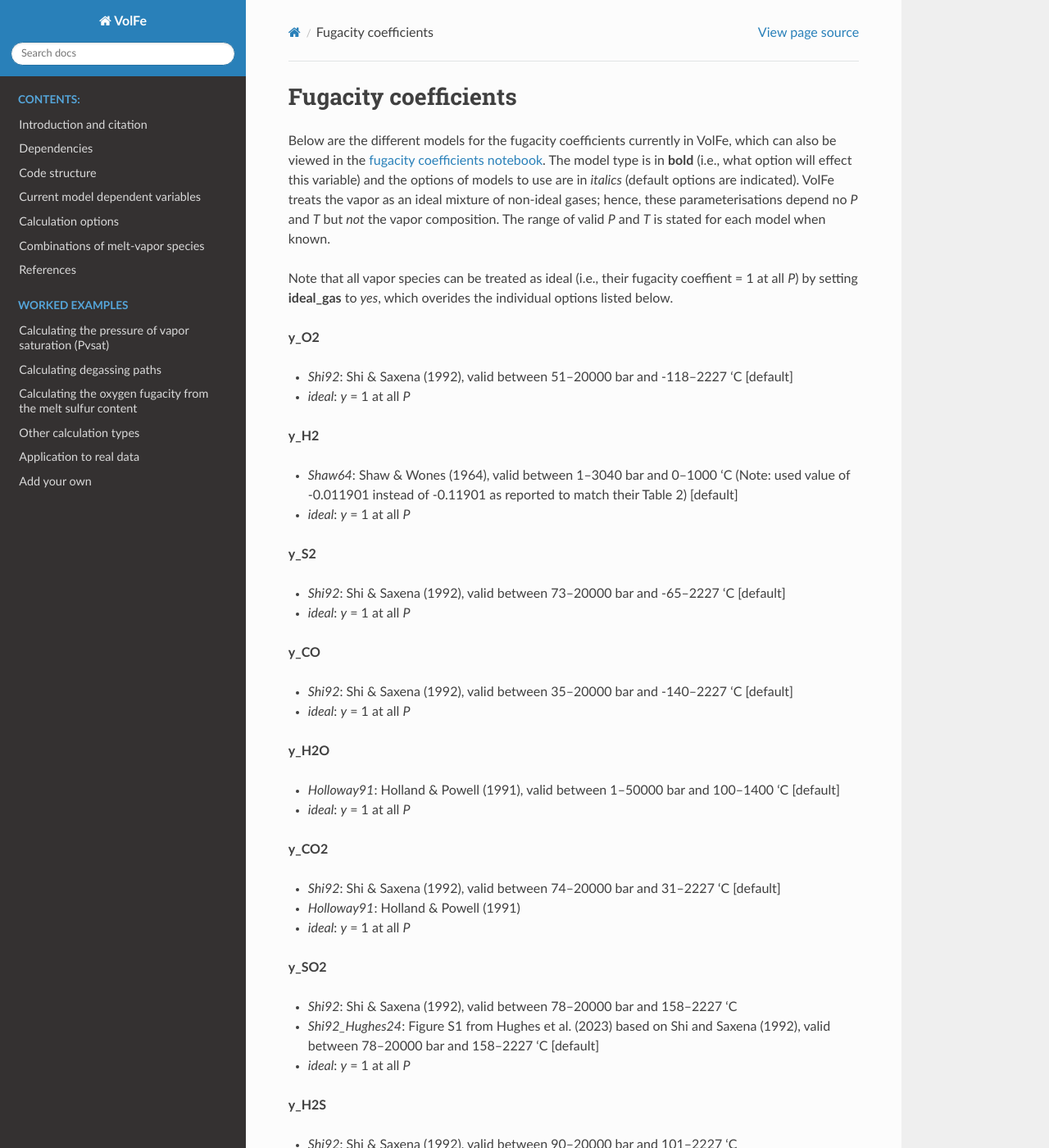
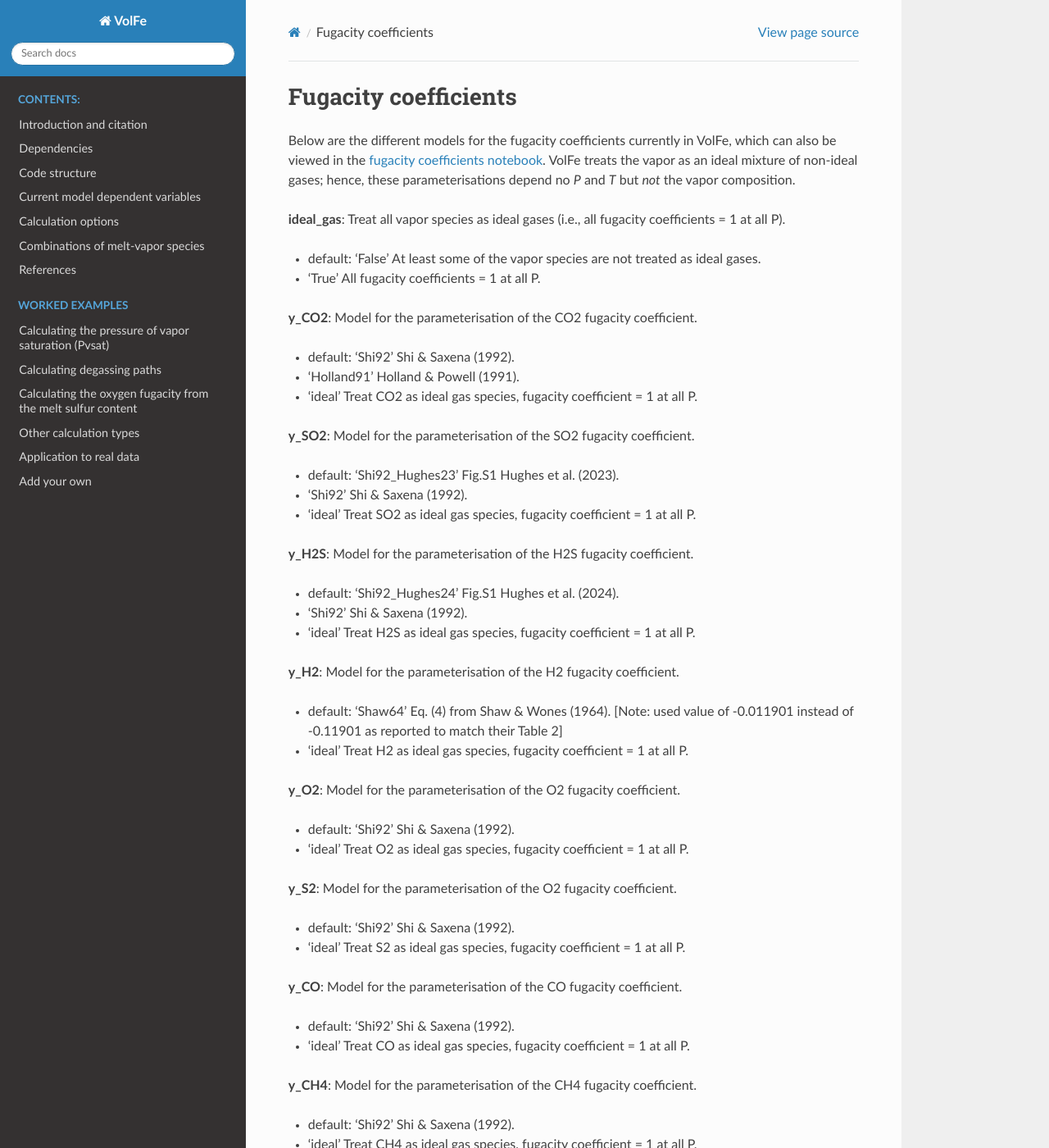
Before and after one commit to eryhughes/VolFe, a Sphinx documentation site: the page built from docs/mdv/mdv_fugacity_coefficients.rst, in a window 1280 px wide and 1400 px high. Shown: the whole window at 82% size. Built offline with Sphinx 7.4.7 and the Read the Docs theme 2.0.0, drawn with Linux system fonts in a browser that asks for light colours; some of the changed text lies outside the part shown.

Commit message:
Update mdv_fugacity_coefficients.rst

```diff
--- a/docs/mdv/mdv_fugacity_coefficients.rst
+++ b/docs/mdv/mdv_fugacity_coefficients.rst
@@ -3,89 +3,82 @@ Fugacity coefficients
 ===================================================================================
 
 Below are the different models for the fugacity coefficients currently in VolFe, which can also be viewed in the :doc:`fugacity coefficients notebook <FugCoeff>`.
-The model type is in **bold** (i.e., what option will effect this variable) and the options of models to use are in *italics* (default options are indicated).
 VolFe treats the vapor as an ideal mixture of non-ideal gases; hence, these parameterisations depend no *P* and *T* but *not* the vapor composition.
-The range of valid *P* and *T* is stated for each model when known.
 
-Note that all vapor species can be treated as ideal (i.e., their fugacity coeffient = 1 at all *P*) by setting **ideal_gas** to *yes*, which overides the individual options listed below.
+**ideal_gas**: Treat all vapor species as ideal gases (i.e., all fugacity coefficients = 1 at all P).
 
+- default: 'False' At least some of the vapor species are not treated as ideal gases.
 
-**y_O2**
+- 'True' All fugacity coefficients = 1 at all P.
 
-- *Shi92*: Shi & Saxena (1992), valid between 51–20000 bar and -118–2227 'C [default]
+**y_CO2**: Model for the parameterisation of the CO2 fugacity coefficient.
 
-- *ideal*: *y* = 1 at all *P*
+- default: 'Shi92' Shi & Saxena (1992).
 
+- 'Holland91' Holland & Powell (1991).
 
-**y_H2**
+- 'ideal' Treat CO2 as ideal gas species, fugacity coefficient = 1 at all P.
 
-- *Shaw64*: Shaw & Wones (1964), valid between 1–3040 bar and 0–1000 'C (Note: used value of -0.011901 instead of -0.11901 as reported to match their Table 2) [default]
+**y_SO2**: Model for the parameterisation of the SO2 fugacity coefficient.
 
-- *ideal*: *y* = 1 at all *P*
+- default: 'Shi92_Hughes23' Fig.S1 Hughes et al. (2023).
 
+- 'Shi92' Shi & Saxena (1992).
 
-**y_S2**
+- 'ideal' Treat SO2 as ideal gas species, fugacity coefficient = 1 at all P.
 
-- *Shi92*: Shi & Saxena (1992), valid between 73–20000 bar and -65–2227 'C [default]
+**y_H2S**: Model for the parameterisation of the H2S fugacity coefficient.
 
-- *ideal*: *y* = 1 at all *P*
+- default: 'Shi92_Hughes24' Fig.S1 Hughes et al. (2024).
 
+- 'Shi92' Shi & Saxena (1992).
 
-**y_CO**
+- 'ideal' Treat H2S as ideal gas species, fugacity coefficient = 1 at all P.
 
-- *Shi92*: Shi & Saxena (1992), valid between 35–20000 bar and -140–2227 'C [default]
+**y_H2**: Model for the parameterisation of the H2 fugacity coefficient.
 
-- *ideal*: *y* = 1 at all *P*
+- default: 'Shaw64' Eq. (4) from Shaw & Wones (1964). [Note: used value of -0.011901 instead of -0.11901 as reported to match their Table 2]
 
+- 'ideal' Treat H2 as ideal gas species, fugacity coefficient = 1 at all P.
 
-**y_H2O**
+**y_O2**: Model for the parameterisation of the O2 fugacity coefficient.
 
-- *Holloway91*: Holland & Powell (1991), valid between 1–50000 bar and 100–1400 'C  [default]
+- default: 'Shi92' Shi & Saxena (1992).
 
-- *ideal*: *y* = 1 at all *P*
+- 'ideal' Treat O2 as ideal gas species, fugacity coefficient = 1 at all P.
 
+**y_S2**: Model for the parameterisation of the O2 fugacity coefficient.
 
-**y_CO2**
+- default: 'Shi92' Shi & Saxena (1992).
 
-- *Shi92*: Shi & Saxena (1992), valid between 74–20000 bar and 31–2227 'C [default]
+- 'ideal' Treat S2 as ideal gas species, fugacity coefficient = 1 at all P.
 
-- *Holloway91*: Holland & Powell (1991)
+**y_CO**: Model for the parameterisation of the CO fugacity coefficient.
 
-- *ideal*: *y* = 1 at all *P*
+- default: 'Shi92' Shi & Saxena (1992).
 
+- 'ideal' Treat CO as ideal gas species, fugacity coefficient = 1 at all P.
 
-**y_SO2**
+**y_CH4**: Model for the parameterisation of the CH4 fugacity coefficient.
 
-- *Shi92*: Shi & Saxena (1992), valid between 78–20000 bar and 158–2227 'C
+- default: 'Shi92' Shi & Saxena (1992).
 
-- *Shi92_Hughes24*: Figure S1 from Hughes et al. (2023) based on Shi and Saxena (1992), valid between 78–20000 bar and 158–2227 'C [default]
+- 'ideal' Treat CH4 as ideal gas species, fugacity coefficient = 1 at all P.
 
-- *ideal*: *y* = 1 at all *P*
+**y_H2O** : Model for the parameterisation of the H2O fugacity coefficient.
 
+- default: 'Holland91' Holland & Powell (1991).
 
-**y_H2S**
+- 'ideal' Treat H2O as ideal gas species, fugacity coefficient = 1 at all P.
 
-- *Shi92*: Shi & Saxena (1992), valid between 90–20000 bar and 101–2227 'C
+**y_OCS**: Model for the parameterisation of the OCS fugacity coefficient.
 
-- *Shi92_Hughes24*: Figure S1 from Hughes et al. (2024) based on Shi and Saxena (1992), valid between 78–20000 bar and 158–2227 'C [default]
+- default: 'Shi92' Shi & Saxena (1992).
 
-- *ideal*: *y* = 1 at all *P*
+- 'ideal' Treat OCS as ideal gas species, fugacity coefficient = 1 at all P.
 
+**y_X**: Model for the parameterisation of the X fugacity coefficient.
 
-**y_CH4**
+- default: 'ideal' Treat X as ideal gas species, fugacity coefficient = 1 at all P.
 
-- *Shi92*: Shi & Saxena (1992), valid between 46–20000 bar and -82–2227 'C [default]
-
-- *ideal*: *y* = 1 at all *P*
-
-
-**y_OCS**
-
-- *Shi92*: Shi & Saxena (1992), valid between 66–20000 bar and 105–2227 'C [default]
-
-- *ideal*: *y* = 1 at all *P*
-
-
-**y_X**
-
-- *ideal*: *y* = 1 at all *P* [default]
+- Only one option available currently, included for future development.
```
